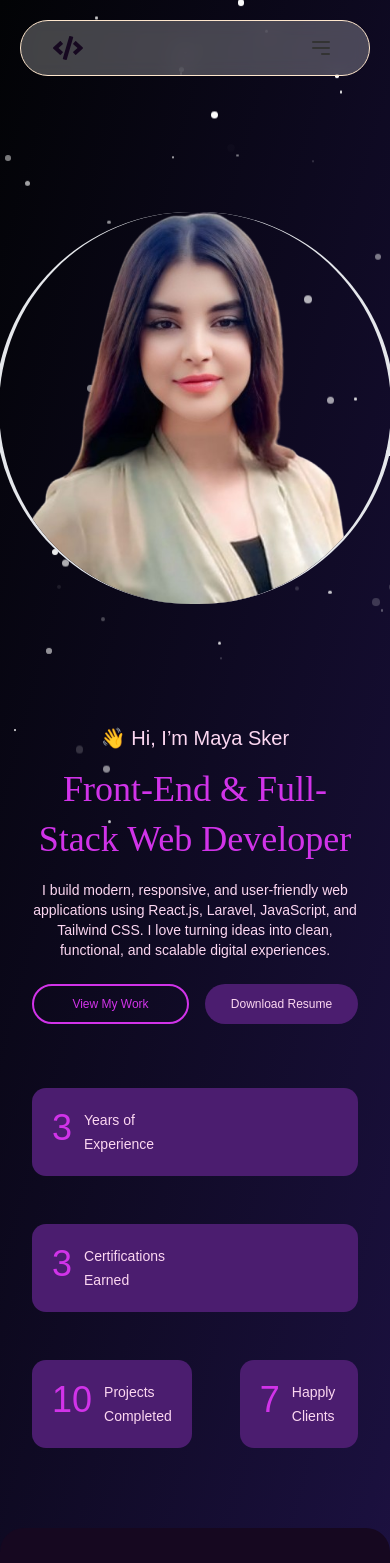
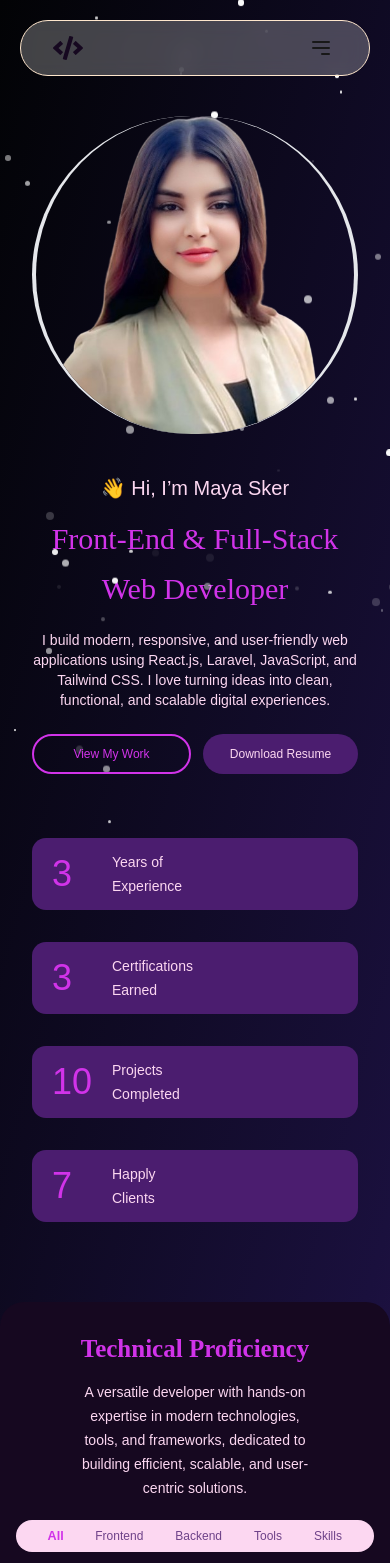
Before and after one commit to MayaSker2/Portfolio-Website, a React (Vite) app: page / in a window 390 px wide. Shown: the top 1563 px of the page. Built offline with nearby package versions, Linux system fonts and the light colour scheme.

Commit message:
add new changes

```diff
--- a/src/components/ContactInfoCard.jsx
+++ b/src/components/ContactInfoCard.jsx
@@ -1,15 +1,15 @@
 const ContactInfoCard = ({icon, text}) => {
   return (
-    <div className='flex items-center gap-5 bg-lightpink
+    <div className='flex items-center gap-2  lg:gap-4 bg-lightpink
      rounded-2xl border border-primary px-4 py-3 mb-5'
     >
-        <div className='w-10 h-10 text-3xl text-white
+        <div className='w-6 h-6 lg:w-9 lg:h-9 text-sm lg:text-2xl p-1 text-white
          flex items-center justify-center bg-primary
          rounded-lg'
          >
           {icon}
         </div>
-        <p className='text-secondary text-xl md:text-sm font-medium'>
+        <p className='text-secondary text-[11px] md:text-sm lg:text-base'>
           {text}
         </p>
     </div>
--- a/src/components/Navbar.jsx
+++ b/src/components/Navbar.jsx
@@ -27,13 +27,13 @@ const Navbar = () => {
     return (
     <nav className='container mx-auto sticky top-5 z-10'>
         <div className='flex items-center justify-between bg-white/25 border
-         border-[#fee6cc] rounded-full   backdrop-blur-[10px] m-5 p-3 md:p-0'
+         border-[#fee6cc] rounded-full backdrop-blur-[10px] m-5 p-3 md:p-0'
         >
             {/* Logo */}
             <FaCode className="text-3xl text-dark ml-5" />
 
             {/* Hamburger Icon */}
-            <button className='block md:hidden text-[#333] mr-6 focus:outline-none'
+            <button className='block md:hidden text-[#181818] mr-6 focus:outline-none'
             onClick={toggleMenu}>
                 <svg className="w-6 h-6"
                 fill="none"
--- a/src/components/StatInfoCard.jsx
+++ b/src/components/StatInfoCard.jsx
@@ -1,7 +1,7 @@
 const StatInfoCard = ({count, label}) => {
   return (
-    <div className='flex-1 flex gap-3 md:gap-5 bg-secondary rounded-[14px] p-5 hover:scale-105'>
-        <h4 className='text-4xl md:text-5xl font-medium text-primary'>
+    <div className='flex-1 flex items-center gap-4 md:gap-5 bg-secondary rounded-[14px] py-3 px-5 lg:p-5 hover:scale-105'>
+        <h4 className='w-11 text-4xl md:text-5xl font-medium text-primary'>
           {count}
         </h4>
 
--- a/src/components/Tabs.jsx
+++ b/src/components/Tabs.jsx
@@ -4,12 +4,12 @@ import { motion } from "framer-motion";
 const Tabs = ({ tabList, activeTab, onChange }) => {
   const getActiveStyles = (value) =>
     activeTab === value
-      ? "text-white bg-primary"
-      : "text-secondary bg-transparent";
+      ? "text-primary scale:105 font-bold"
+      : "text-secondary bg-transparent ";
 
   return (
-    <div className="flex items-center justify-center my-10">
-      <div className="bg-lightpink rounded-full flex">
+    <div className="flex items-center justify-center my-5 lg:my-10">
+      <div className="w-full md:w-[400px] h-8 flex justify-evenly bg-lightpink rounded-full ">
         {tabList.map((tab) => (
           <motion.button
             key={tab.id}
@@ -20,7 +20,7 @@ const Tabs = ({ tabList, activeTab, onChange }) => {
             }}
             transition={{duration: 0.2}}
             className={`text-xs md:text-[15px] ${getActiveStyles(tab.value)}
-            rounded-full px-4 md:px-10 py-[6px] md:py-3`}
+            rounded-full `}
             onClick={() => onChange(tab.value)}
             >
               {tab.label}
--- a/src/index.css
+++ b/src/index.css
@@ -34,14 +34,15 @@
 }
 @layer components{
    .menu-wrapper{
-    @apply md:flex flex-col md:flex-row gap-4 md:gap-8 text-lg font-medium absolute md:static top-[70px]
-    left-0 w-full md:w-auto bg-white md:bg-transparent rounded-lg md:rounded-none shadow-md
-    md:shadow-none p-4 md:p-0 z-50 border border-[#fee6cc] md:border-none backdrop-blur-[50.90px]
-    md:backdrop-blur-none
+    @apply md:flex flex-col items-center md:flex-row gap-4 md:gap-8
+    text-lg font-medium absolute md:static top-[70px]
+    left-0 w-full md:w-auto md:bg-transparent rounded-lg md:rounded-none shadow-md
+    md:shadow-none p-4 md:p-0 z-50 border border-primary md:border-none
+    md:backdrop-blur-none bg-purple-950/95 backdrop-blur-md
    }
   .menu-item {
-    @apply relative before:content-[''] text-dark font-pacifico before:absolute before:w-0 before:h-[2px] font-bold
-    before:bg-purple-700 before:bottom-0 before:left-0 before:transition-all before:duration-300
+    @apply relative before:content-[''] text-black lg:text-dark  font-pacifico before:absolute before:w-0 before:h-[2px] font-bold
+    before:bg-purple-600 before:bottom-0 before:left-0 before:transition-all before:duration-300
     hover:before:w-full cursor-pointer;
   }
   .action-btn-outline{
@@ -63,6 +64,7 @@
     @apply absolute top-1/2 transform -translate-y-1/2 bg-primary  text-white p-2 rounded-full shadow;
   }
   .input-box{
-    @apply bg-lightpink rounded-2xl border border-pink-100 px-4 py-3 placeholder:text-secondary placeholder:text-sm mb-5 focus:outline-none focus:border-dark;
+    @apply bg-lightpink rounded-2xl border border-pink-100 px-4 py-3
+     placeholder:text-secondary placeholder:text-sm mb-5 focus:outline-none focus:border-dark;
   }
 }
--- a/src/sections/AboutMe.jsx
+++ b/src/sections/AboutMe.jsx
@@ -4,10 +4,10 @@ import Snow from '../utils/Snow';
 
 const AboutMe = () => {
   return (
-    <section id="about" className="container relative  mx-auto px-8 py-16">
+    <section id="about" className="container relative  mx-auto px-8 py-10">
       <Snow />
-      <div className="flex flex-col lg:flex-row gap-16 items-start justify-between">
-        <div className="w-[300px] md:w-[370px] h-[350px] md:h-[428px] mx-auto">
+      <div className="flex flex-col lg:flex-row gap-8 lg:gap-16 items-start justify-between">
+        <div className="w-[200px] md:w-[370px] h-[200px]  md:h-[328px] lg:h-[428px] mx-auto">
           <div className="relative group">
             <div className="
               absolute inset-0 rounded-full bg-purple-600
@@ -25,15 +25,15 @@ const AboutMe = () => {
         </div>
 
 
-        <div className="flex-1">
-          <h4 className="hidden lg:block w-[200px] section-title text-left">
+        <div className="flex-1 text-center justify-center ">
+          <h4 className=" lg:text-left lg:w-[200px] section-title ">
             About Me
           </h4>
 
-          <p className="text-lg text-justify leading-6 whitespace-pre-line mt-4">
+          <p className="text-sm md:text-base lg:text-xl text-center lg:text-justify  text-lightpink leading-6 whitespace-pre-line mt-4">
             {ABOUT_ME.content}
           </p>
-          <div className="flex gap-4 mt-6">
+          <div className="flex gap-4 items-center justify-center lg:justify-start mt-6">
             {ABOUT_ME.socialLinks.map((item) => (
               <a key={item.label}  href={item.link} target="_blank" rel="noopener noreferrer"
               className="curser-pointer group"
--- a/src/sections/ContactMe.jsx
+++ b/src/sections/ContactMe.jsx
@@ -9,8 +9,8 @@ return (
     <Snow />
     <div className="container mx-auto p-10">
       <div className="w-full lg:w-[60vw] mx-auto">
-        <h4 className="section-title">Contact Me</h4>
-        <p className="text-lightpink text-center mt-4 leading-6">
+        <h4 className="section-title text-dark">Contact Me</h4>
+        <p className="text-sm md:text-base text-lightpink text-center mt-4 leading-6">
           A versatile developer with hands-on expertise in modern technologies,
           tools, and frameworks, dedicated to building efficient,
           scalable, and user-centric solutions.
@@ -18,12 +18,12 @@ return (
       </div>
       <div className="grid grid-cols-1 md:grid-cols-2 md:gap-16 mt-16">
         <div>
-          <ContactInfoCard  icon={<IoMdMail />} text={ ABOUT_ME.email}/>
-          <ContactInfoCard icon={<IoPhonePortraitOutline />} text={ ABOUT_ME.phone}/>
-          <ContactInfoCard icon={<IoLogoGithub />} text={ ABOUT_ME.github}/>
+          <ContactInfoCard icon={<IoMdMail />}               text={ ABOUT_ME.email } />
+          <ContactInfoCard icon={<IoPhonePortraitOutline />} text={ ABOUT_ME.phone } />
+          <ContactInfoCard icon={<IoLogoGithub />}           text={ ABOUT_ME.github} />
         </div>
         <div>
-          <h5 className='md:hidden text-secondary text-lg font-medium mt-4 pd-5'>
+          <h5 className='md:hidden text-dark font-pacifico text-lg font-medium mt-4 pd-5'>
             Conact Form
           </h5>
           <form action="" className='flex flex-col'>
--- a/src/sections/Hero.jsx
+++ b/src/sections/Hero.jsx
@@ -8,15 +8,15 @@ const Hero = () => {
   return (
     <section id="hero" className="container mx-auto px-8">
       <Snow />
-      <div className="flex flex-col lg:flex-row gap-14 items-center justify-between mt-[80px]">
+      <div className="flex flex-col lg:flex-row  gap-5 lg:gap-14 items-center justify-between mt-[10px]  lg:mt-[80px]">
         <div class="snow"></div>
 
-        <div className="order-2 lg:order-1 text-center lg:text-left mt-16 lg:mt-0">
+        <div className="order-2 lg:order-1 text-center lg:text-left mt-5 lg:mt-16 ">
           <h3 className="text-xl lg:text-2xl font-medium text-lightpink">
             👋 Hi, I’m Maya Sker
           </h3>
 
-          <h1 className="w-full lg:w-[480px] text-4xl lg:text-5xl font-pacifico leading-[50px]
+          <h1 className="w-full lg:w-[480px] text-3xl lg:text-5xl font-pacifico leading-[50px]
           lg:leading-[60px] mt-3  bg-primary bg-clip-text text-transparent"
           >
             Front-End &
@@ -29,7 +29,7 @@ const Hero = () => {
             I love turning ideas into clean, functional, and scalable digital experiences.
           </p>
 
-          <div className="mt-6 flex justify-center lg:justify-start gap-4 md:gap-8">
+          <div className="mt-6 flex justify-center lg:justify-start gap-3 md:gap-8">
             <button
             className="flex-1 md:flex-none text-primary border-primary action-btn-outline btn-scale-anim"
              onClick={() => window.open("https://github.com/MayaSker2", "_blank")}
@@ -44,7 +44,7 @@ const Hero = () => {
           </div>
         </div>
 
-        <div className="w-[400px] md:[400px] order-1 lg:order-2">
+        <div className="order-1 lg:order-2">
           {/* Image or illustration here */}
 
           <div className="relative w-82 h-82 group">
@@ -68,7 +68,7 @@ const Hero = () => {
 
         </div>
       </div>
-      <div className="flex gap-12 mt-16 md:mt-24 flex-wrap">
+      <div className="flex gap-8 lg:gap-12 mt-16 md:mt-24 flex-wrap">
         {STATS.map((item) => (
           <StatInfoCard key={item.id} count={item.count} label={item.label} />
         ))}
--- a/src/sections/TechnicalProficiency.jsx
+++ b/src/sections/TechnicalProficiency.jsx
@@ -27,7 +27,7 @@ const TechnicalProficiency = () => {
         <div className="w-full max-w-[60vw] mx-auto text-center">
           <h4 className="section-title">Technical Proficiency</h4>
 
-          <p className="text-base mt-4 leading-6  text-lightpink">
+          <p className="text-sm md:text-base mt-3 lg:mt-4 leading-6  text-lightpink">
             A versatile developer with hands-on expertise in modern technologies,
             tools, and frameworks, dedicated to building efficient, scalable, and
             user-centric solutions.
@@ -48,7 +48,7 @@ const TechnicalProficiency = () => {
               transition={{duration: 0.4, delay: index * 0.1}}
               >
               <SkillCard
-                icon={<skill.icon className="w-6 h-6 text-primary" />}
+                icon={<skill.icon className="w-7 h-7 text-primary" />}
                 skillName={skill.skill}
                 description={skill.description}
                 progress={skill.progress}
```
